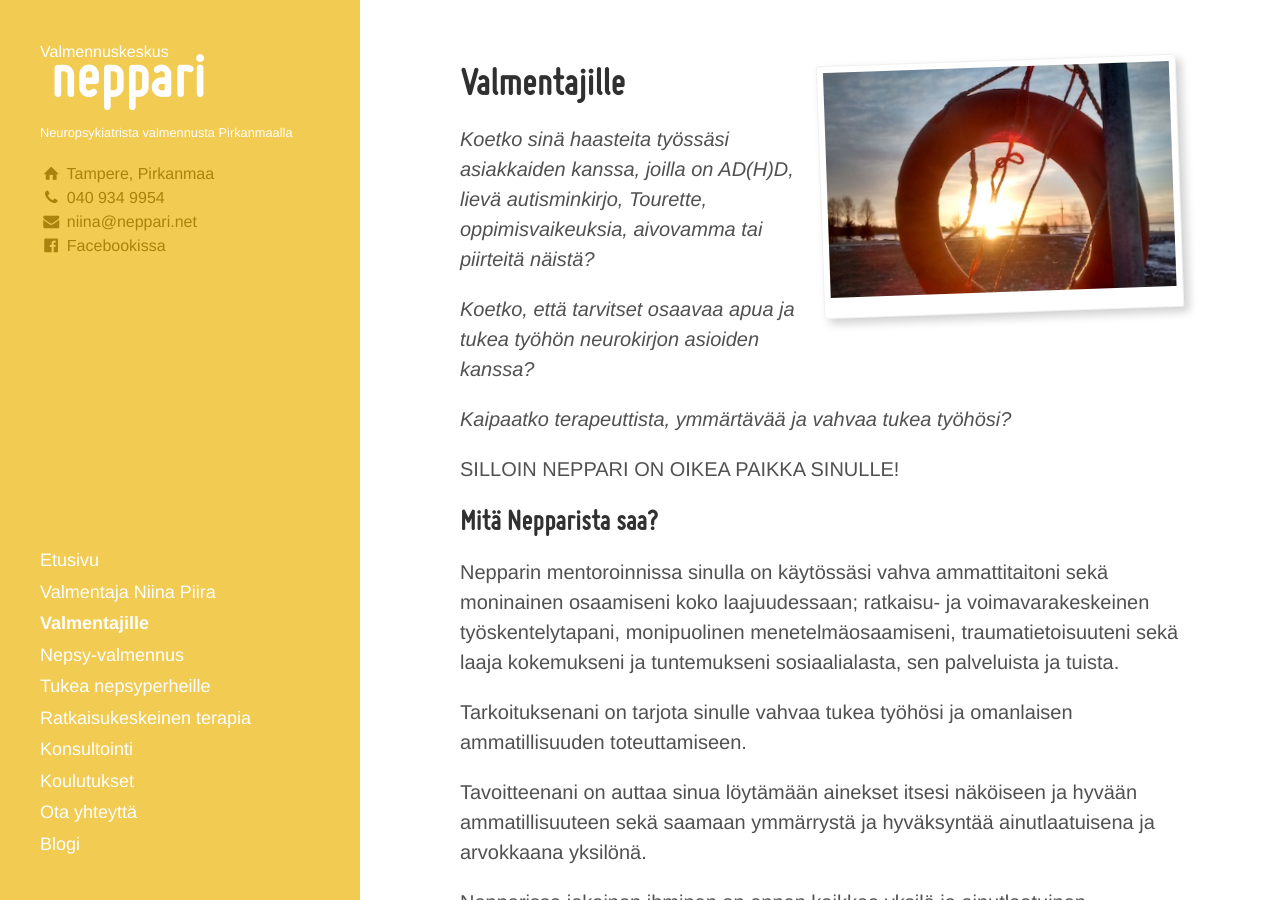
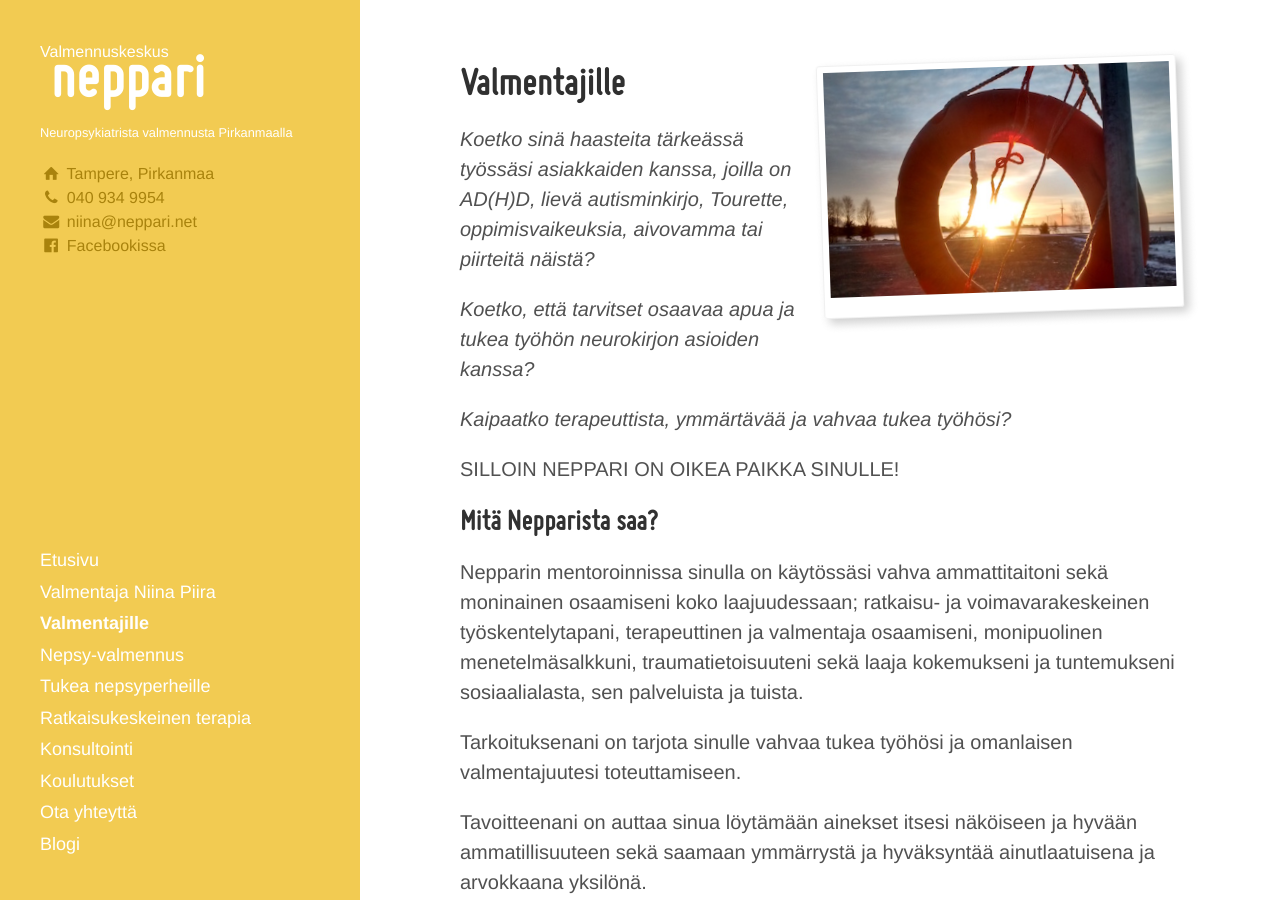
Before and after one commit to niinapiira/neppari.net, a Jekyll site: the page built from sinulle.md, in a window 1280 px wide and 900 px high. Built offline with Jekyll 4.4.1, drawn with Linux system fonts in a browser that asks for light colours.

Commit message:
Update sinulle.md

```diff
--- a/sinulle.md
+++ b/sinulle.md
@@ -10,7 +10,7 @@ published: true
 
 
 
-*Koetko sinä haasteita työssäsi asiakkaiden kanssa, joilla on AD(H)D, lievä autisminkirjo, Tourette, oppimisvaikeuksia, aivovamma tai piirteitä näistä?*
+*Koetko sinä haasteita tärkeässä työssäsi asiakkaiden kanssa, joilla on AD(H)D, lievä autisminkirjo, Tourette, oppimisvaikeuksia, aivovamma tai piirteitä näistä?*
 
 *Koetko, että tarvitset osaavaa apua ja tukea työhön neurokirjon asioiden kanssa?*
 
@@ -23,9 +23,9 @@ SILLOIN NEPPARI ON OIKEA PAIKKA SINULLE!
 
 ## Mitä Nepparista saa?
 
-Nepparin mentoroinnissa sinulla on käytössäsi vahva ammattitaitoni sekä moninainen osaamiseni koko laajuudessaan; ratkaisu- ja voimavarakeskeinen työskentelytapani, monipuolinen menetelmäosaamiseni, traumatietoisuuteni sekä laaja kokemukseni ja tuntemukseni sosiaalialasta, sen palveluista ja tuista.
+Nepparin mentoroinnissa sinulla on käytössäsi vahva ammattitaitoni sekä moninainen osaamiseni koko laajuudessaan; ratkaisu- ja voimavarakeskeinen työskentelytapani, terapeuttinen ja valmentaja osaamiseni, monipuolinen menetelmäsalkkuni, traumatietoisuuteni sekä laaja kokemukseni ja tuntemukseni sosiaalialasta, sen palveluista ja tuista.
 
-Tarkoituksenani on tarjota sinulle vahvaa tukea työhösi ja omanlaisen ammatillisuuden toteuttamiseen.
+Tarkoituksenani on tarjota sinulle vahvaa tukea työhösi ja omanlaisen valmentajuutesi toteuttamiseen.
 
 Tavoitteenani on auttaa sinua löytämään ainekset itsesi näköiseen ja hyvään ammatillisuuteen sekä saamaan ymmärrystä ja hyväksyntää ainutlaatuisena ja arvokkaana yksilönä.
 
```
